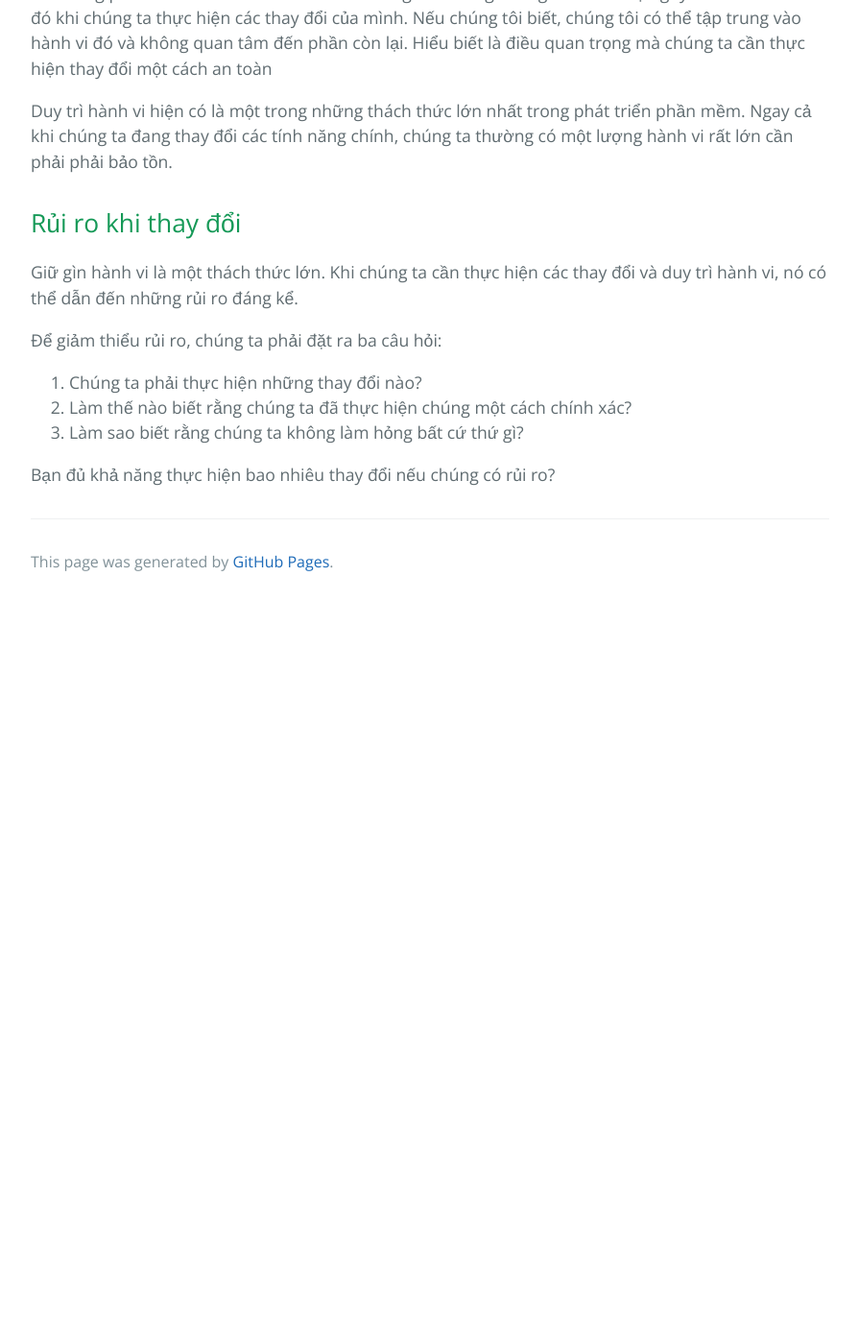
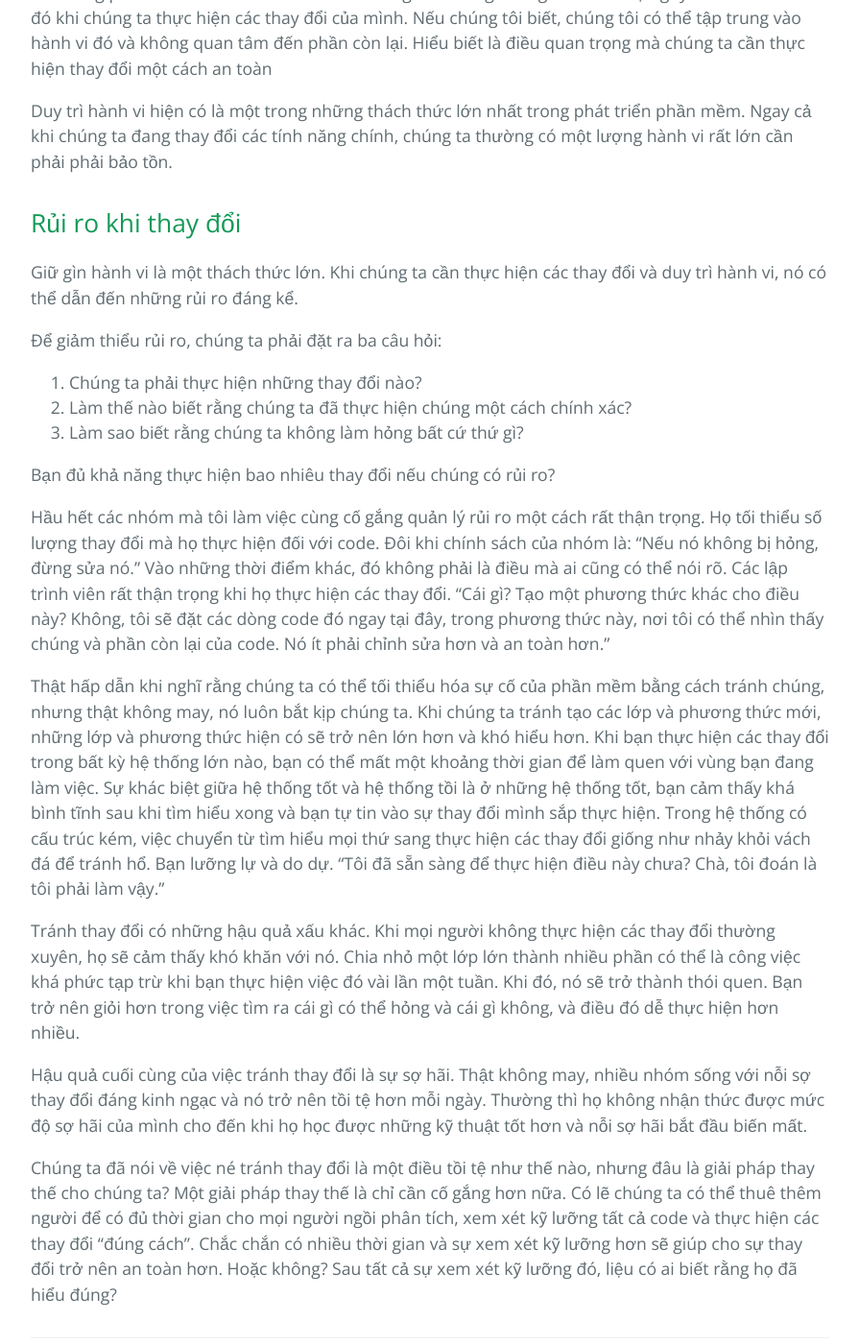
Before and after one commit to HaiBV/haibv.github.io, a Jekyll site: the page built from working-effectively-with-legacy-code/chapter-1-chaging-software.md, in a window 1280 px wide and 1400 px high, scrolled down 4985 px. Shown: the whole window at 96% size, without its empty margins (192-1087 px from the left). Built offline with Jekyll 4.4.1, drawn with Linux system fonts in a browser that asks for light colours; our own code applies the rules of GitHub Pages for plain Markdown files; before the commit the page ends 5614 px from its top, so only the background shows below that.

Commit message:
Book - Working Efectively with Legacy Code - P1 - C1

```diff
--- a/working-effectively-with-legacy-code/chapter-1-chaging-software.md
+++ b/working-effectively-with-legacy-code/chapter-1-chaging-software.md
@@ -116,3 +116,13 @@ Giữ gìn hành vi là một thách thức lớn. Khi chúng ta cần thực hi
 3. Làm sao biết rằng chúng ta không làm hỏng bất cứ thứ gì?
 
 Bạn đủ khả năng thực hiện bao nhiêu thay đổi nếu chúng có rủi ro?
+
+Hầu hết các nhóm mà tôi làm việc cùng cố gắng quản lý rủi ro một cách rất thận trọng. Họ tối thiểu số lượng thay đổi mà họ thực hiện đối với code. Đôi khi chính sách của nhóm là: “Nếu nó không bị hỏng, đừng sửa nó.” Vào những thời điểm khác, đó không phải là điều mà ai cũng có thể nói rõ. Các lập trình viên rất thận trọng khi họ thực hiện các thay đổi. "Cái gì? Tạo một phương thức khác cho điều này? Không, tôi sẽ đặt các dòng code đó ngay tại đây, trong phương thức này, nơi tôi có thể nhìn thấy chúng và phần còn lại của code. Nó ít phải chỉnh sửa hơn và an toàn hơn.”
+
+Thật hấp dẫn khi nghĩ rằng chúng ta có thể tối thiểu hóa sự cố của phần mềm bằng cách tránh chúng, nhưng thật không may, nó luôn bắt kịp chúng ta. Khi chúng ta tránh tạo các lớp và phương thức mới, những lớp và phương thức hiện có sẽ trở nên lớn hơn và khó hiểu hơn. Khi bạn thực hiện các thay đổi trong bất kỳ hệ thống lớn nào, bạn có thể mất một khoảng thời gian để làm quen với vùng bạn đang làm việc. Sự khác biệt giữa hệ thống tốt và hệ thống tồi là ở những hệ thống tốt, bạn cảm thấy khá bình tĩnh sau khi tìm hiểu xong và bạn tự tin vào sự thay đổi mình sắp thực hiện. Trong hệ thống có cấu trúc kém, việc chuyển từ tìm hiểu mọi thứ sang thực hiện các thay đổi giống như nhảy khỏi vách đá để tránh hổ. Bạn lưỡng lự và do dự. "Tôi đã sẵn sàng để thực hiện điều này chưa? Chà, tôi đoán là tôi phải làm vậy."
+
+Tránh thay đổi có những hậu quả xấu khác. Khi mọi người không thực hiện các thay đổi thường xuyên, họ sẽ cảm thấy khó khăn với nó. Chia nhỏ một lớp lớn thành nhiều phần có thể là công việc khá phức tạp trừ khi bạn thực hiện việc đó vài lần một tuần. Khi đó, nó sẽ trở thành thói quen. Bạn trở nên giỏi hơn trong việc tìm ra cái gì có thể hỏng và cái gì không, và điều đó dễ thực hiện hơn nhiều.
+
+Hậu quả cuối cùng của việc tránh thay đổi là sự sợ hãi. Thật không may, nhiều nhóm sống với nỗi sợ thay đổi đáng kinh ngạc và nó trở nên tồi tệ hơn mỗi ngày. Thường thì họ không nhận thức được mức độ sợ hãi của mình cho đến khi họ học được những kỹ thuật tốt hơn và nỗi sợ hãi bắt đầu biến mất.
+
+Chúng ta đã nói về việc né tránh thay đổi là một điều tồi tệ như thế nào, nhưng đâu là giải pháp thay thế cho chúng ta? Một giải pháp thay thế là chỉ cần cố gắng hơn nữa. Có lẽ chúng ta có thể thuê thêm người để có đủ thời gian cho mọi người ngồi phân tích, xem xét kỹ lưỡng tất cả code và thực hiện các thay đổi “đúng cách”. Chắc chắn có nhiều thời gian và sự xem xét kỹ lưỡng hơn sẽ giúp cho sự thay đổi trở nên an toàn hơn. Hoặc không? Sau tất cả sự xem xét kỹ lưỡng đó, liệu có ai biết rằng họ đã hiểu đúng?
```
